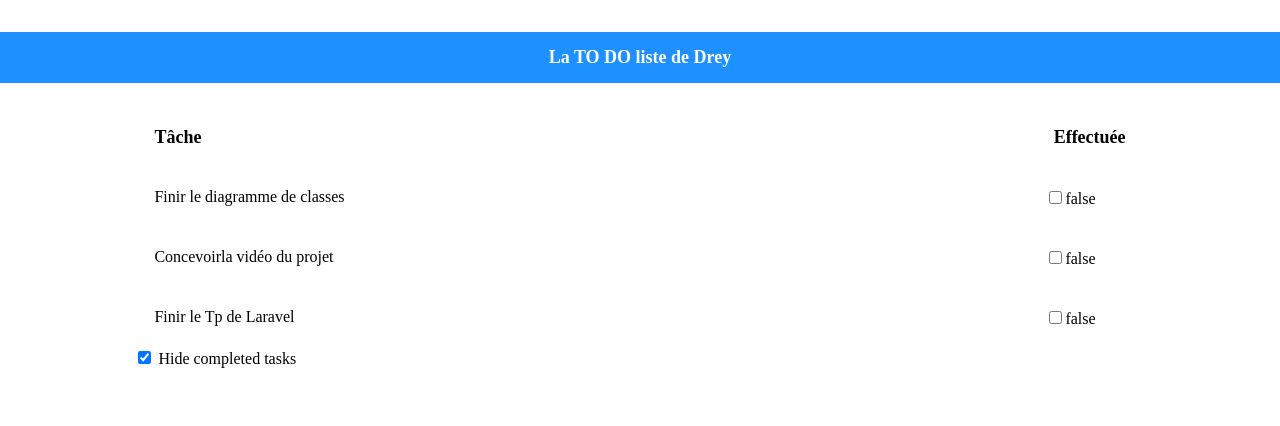
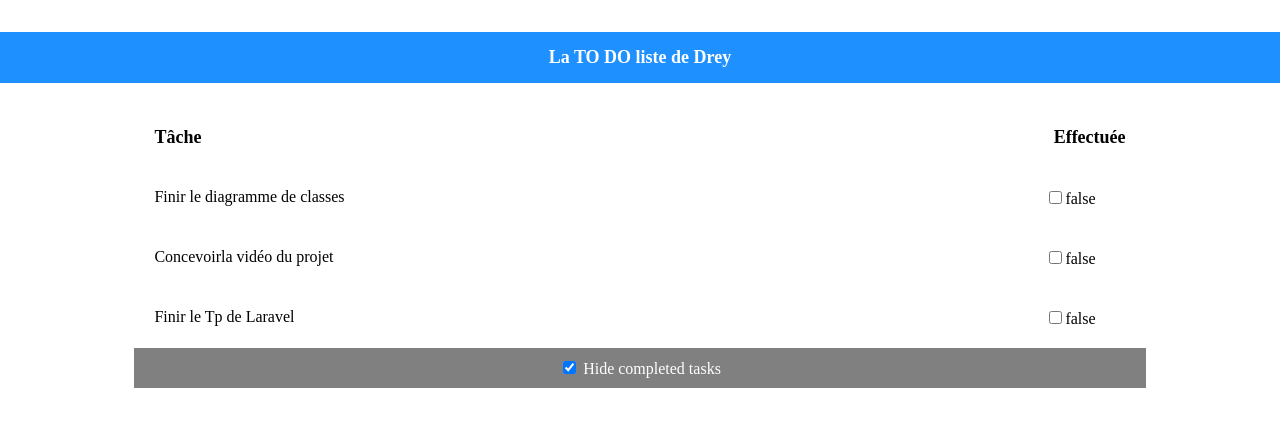
Before and after one commit to Dreykovic/todo-vuejs, a Vue app: page / in a window 1280 px wide. Shown: the top 426 px of the page. Built offline with nearby package versions, Linux system fonts and the light colour scheme.

Commit message:
Ajout du style au filtrage

```diff
--- a/src/App.vue
+++ b/src/App.vue
@@ -16,14 +16,14 @@
           }}
         </div>
       </div>
-      <div class="row bg-secondary py-2 mt-2 text-white">
-        <div class="col text-center">
+      <div class="container-filtre">
+        <div class="filtre-content">
           <input
             type="checkbox"
             v-model="hideCompleted"
-            class="form-check-input"
+            id="filtrer"
           />
-          <label class="form-check-label font-weight-bold">
+          <label  for="filtrer">
             Hide completed tasks
           </label>
         </div>
@@ -91,4 +91,14 @@ export default {
 #app .container-task .ligne .colonne-2 {
   margin-right: 30px;
 }
+/**Task filtring style */
+.container-filtre{
+  background: gray;
+  color: white;
+  display: flex;
+  align-items: center;
+  justify-content: center;
+  padding: 10px;
+}
+
 </style>
```
